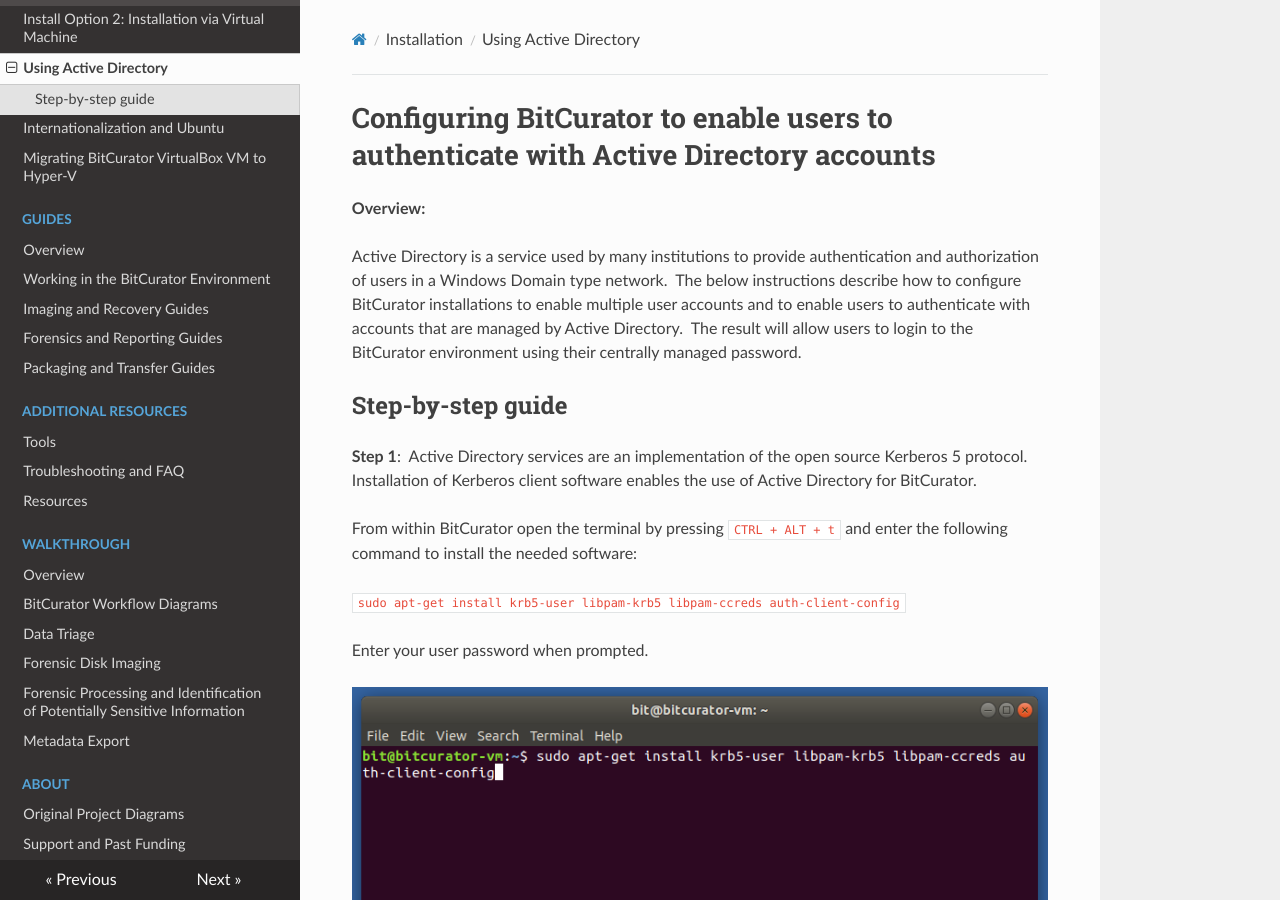
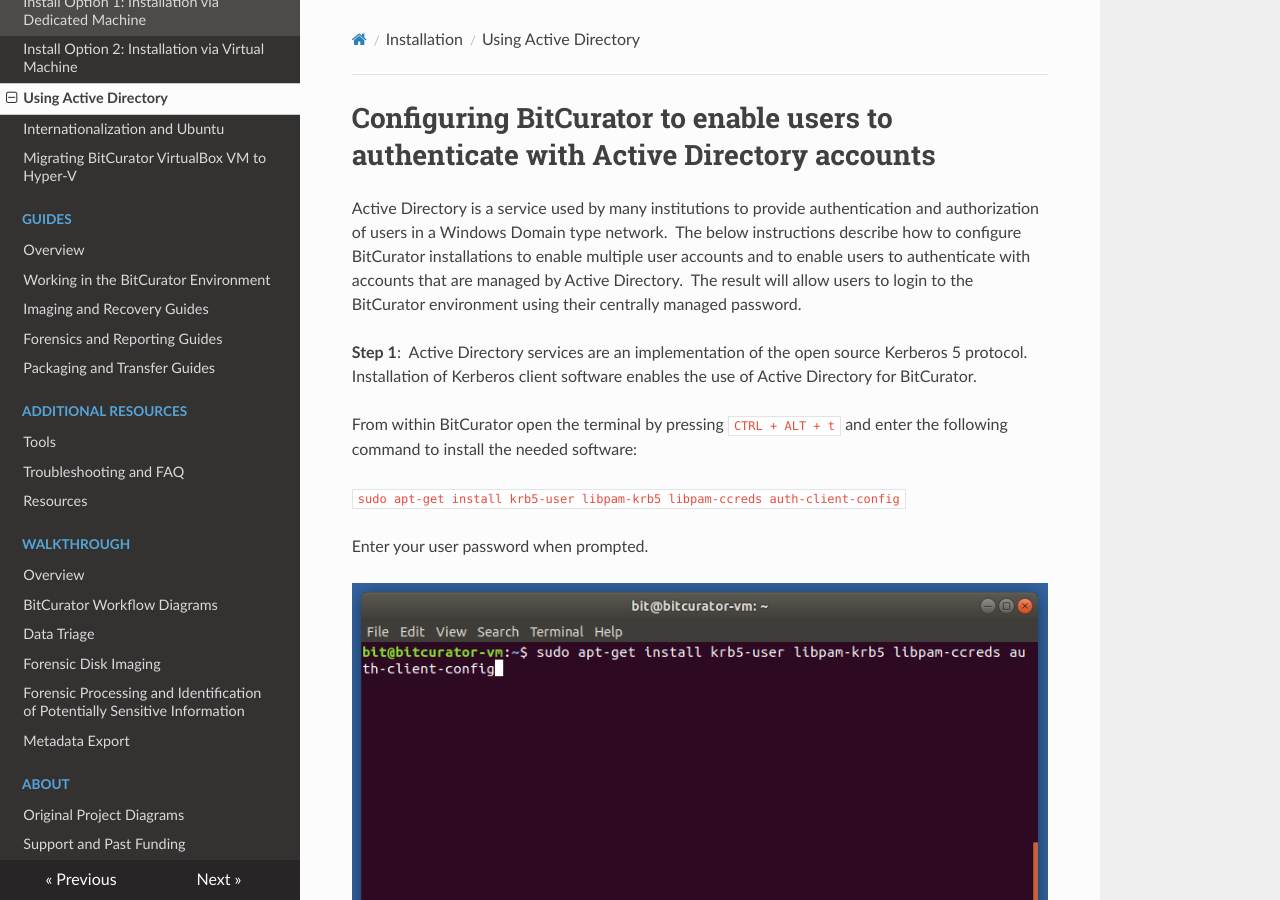
Before and after one commit to BitCurator/documentation, an MkDocs documentation site: the page built from docs/Installing BitCurator/Configuring BitCurator to enable users to authenticate with Active Directory accounts.md, in a window 1280 px wide and 900 px high. Built offline with MkDocs 1.6.1, drawn with Linux system fonts in a browser that asks for light colours; nearby versions of some CDN libraries.

Commit message:
Update Configuring BitCurator to enable users to authenticate with Active Directory accounts.md

```diff
--- a/docs/Installing BitCurator/Configuring BitCurator to enable users to authenticate with Active Directory accounts.md
+++ b/docs/Installing BitCurator/Configuring BitCurator to enable users to authenticate with Active Directory accounts.md
@@ -1,25 +1,8 @@
 Configuring BitCurator to enable users to authenticate with Active Directory accounts
 =====================================================================================
 
-
-
-
-
-**Overview:**
-
 Active Directory is a service used by many institutions to provide authentication and authorization of users in a Windows Domain type network.  The below instructions describe how to configure BitCurator installations to enable multiple user accounts and to enable users to authenticate with accounts that are managed by Active Directory.  The result will allow users to login to the BitCurator environment using their centrally managed password.
 
-
-
-
-
-
-
-
-
-
-Step-by-step guide
-------------------
 
 **Step 1**:  Active Directory services are an implementation of the open source Kerberos 5 protocol. Installation of Kerberos client software enables the use of Active Directory for BitCurator.
 
```
